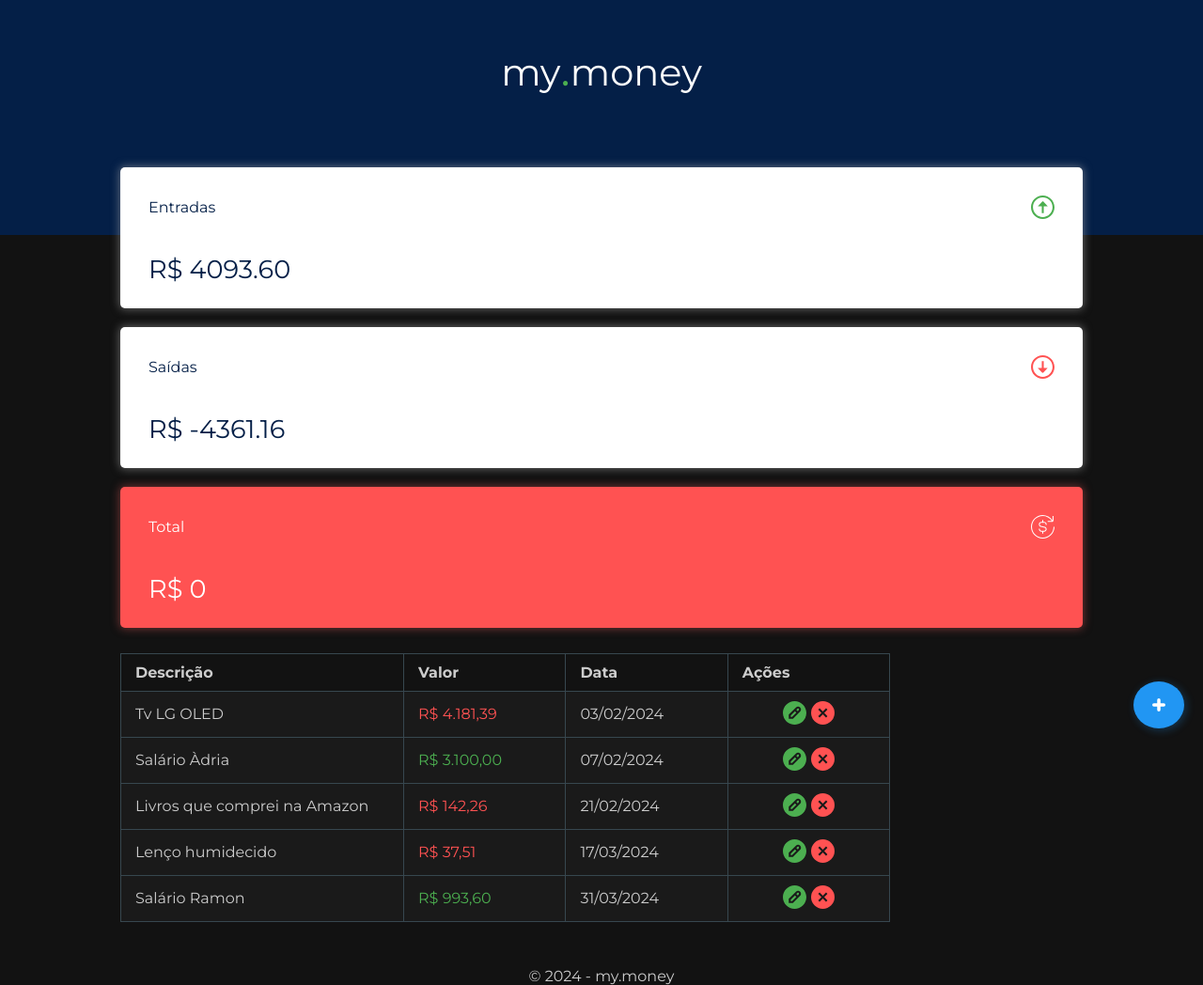
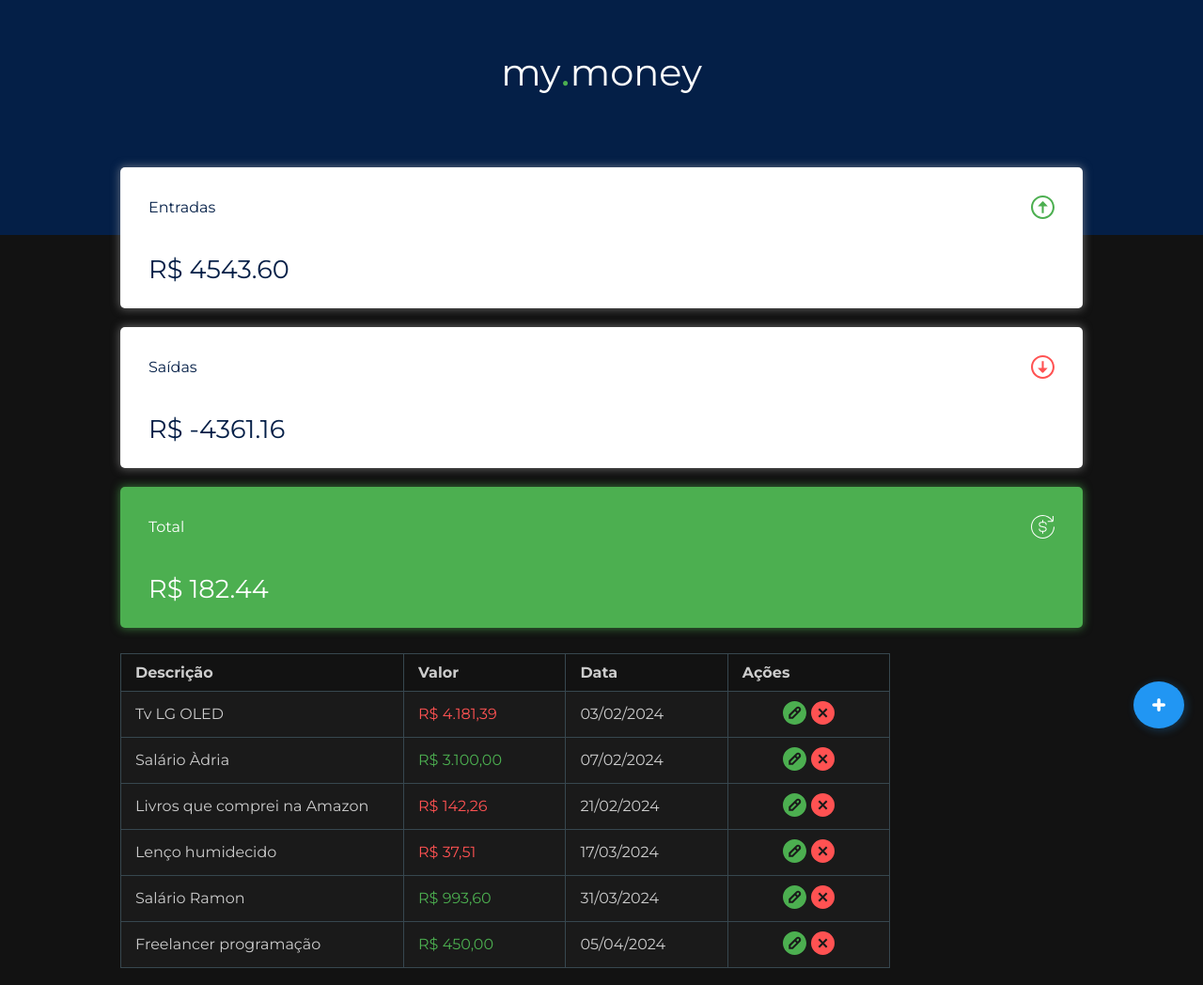
Before and after one commit to ramonnery/my.money-app, a website with bundled scripts: page index.html in a window 1280 px wide. Shown: the top 1048 px of the page at 94% size. Built offline with nearby package versions, Linux system fonts and the light colour scheme; data requests are answered from the project's data file.

Commit message:
cards renderizados

```diff
--- a/assets/cards.css
+++ b/assets/cards.css
@@ -37,6 +37,7 @@ h1 span {
     color: var(--background-header);
     padding: 30px;
     box-shadow: 0px 0px 10px 1px rgba(177, 177, 177, 0.5);
+    background-color: var(--texto-primario);
 }
 
 .card-negative {
--- a/db.json
+++ b/db.json
@@ -35,6 +35,14 @@
             "value": 993.60,
             "date": "31/03/2024",
             "input": true
+        },
+
+        {
+            "id": 6,
+            "description": "Freelancer programação",
+            "value": 450.00,
+            "date": "05/04/2024",
+            "input": true
         }
 
     ]
--- a/index.html
+++ b/index.html
@@ -29,7 +29,7 @@
                 <p id="outputs" class="money-text">0</p>
             </div>
 
-            <div class="cards card-negative">
+            <div class="cards">
                 <div>
                     <p>Total</p>
                     <img class="icons" src="./assets/images/money.svg" alt="Ícone que representa o total de dinheiro.">
--- a/src/math.js
+++ b/src/math.js
@@ -1,7 +1,3 @@
-export function sum(x, y) {
+export default function sum(x, y) {
     return x + y
 }
-
-export function subtract(x, y) {
-    return x - y
-}
--- a/src/renderCards.js
+++ b/src/renderCards.js
@@ -1,22 +1,30 @@
-import { sum, subtract } from './math.js'
-import valuesFormatter from './valuesFormatter.js'
+import sum from './math.js'
+import updateColorCard from './updateColorCard.js'
 
 export default function renderCards({value, input}) {
 
     const inputs = document.querySelector('#inputs')
     const outputs = document.querySelector('#outputs')
-    const total = document.querySelector('#total')
+    const totals = document.querySelector('#total')
 
-    const cost = Number(inputs.textContent)
+    const costInput = Number(inputs.textContent)
+    const costOutput = Number(outputs.textContent)
+    const costTotal = Number(totals.textContent)
 
     if(input) {
-        let cost = Number(inputs.textContent)
-        const totalInputs = sum(cost, value).toFixed(2)
+        const totalInputs = sum(costInput, value).toFixed(2)
         inputs.innerText = totalInputs
     }
+
     else {
-        let cost = Number(outputs.textContent)
-        const totalOutpus = subtract(cost, value).toFixed(2)
+        value *= -1
+        const totalOutpus = sum(costOutput, value).toFixed(2)
         outputs.innerText = totalOutpus
     }
+
+    const total = sum(value, costTotal).toFixed(2)
+    totals.innerText = total
+
+    updateColorCard(total)
+
 }
--- /dev/null
+++ b/src/updateColorCard.js
@@ -0,0 +1,24 @@
+export default function updateColorCard(value) {
+    const totalCard = document.querySelectorAll('.cards')[2]
+
+    if(value > 0) {
+        if(totalCard.classList.contains('card-negative')) {
+            totalCard.classList.remove('card-negative')
+        }
+
+        totalCard.classList.toggle('card-positive')
+        return
+    }
+    else if(value < 0) {
+        if(totalCard.classList.contains('card-positive')) {
+            totalCard.classList.remove('card-positive')
+        }
+
+        totalCard.classList.toggle('card-negative')
+        return
+    }
+
+    totalCard.classList.remove('card-positive')
+    totalCard.classList.remove('card-negative')
+
+}
```
